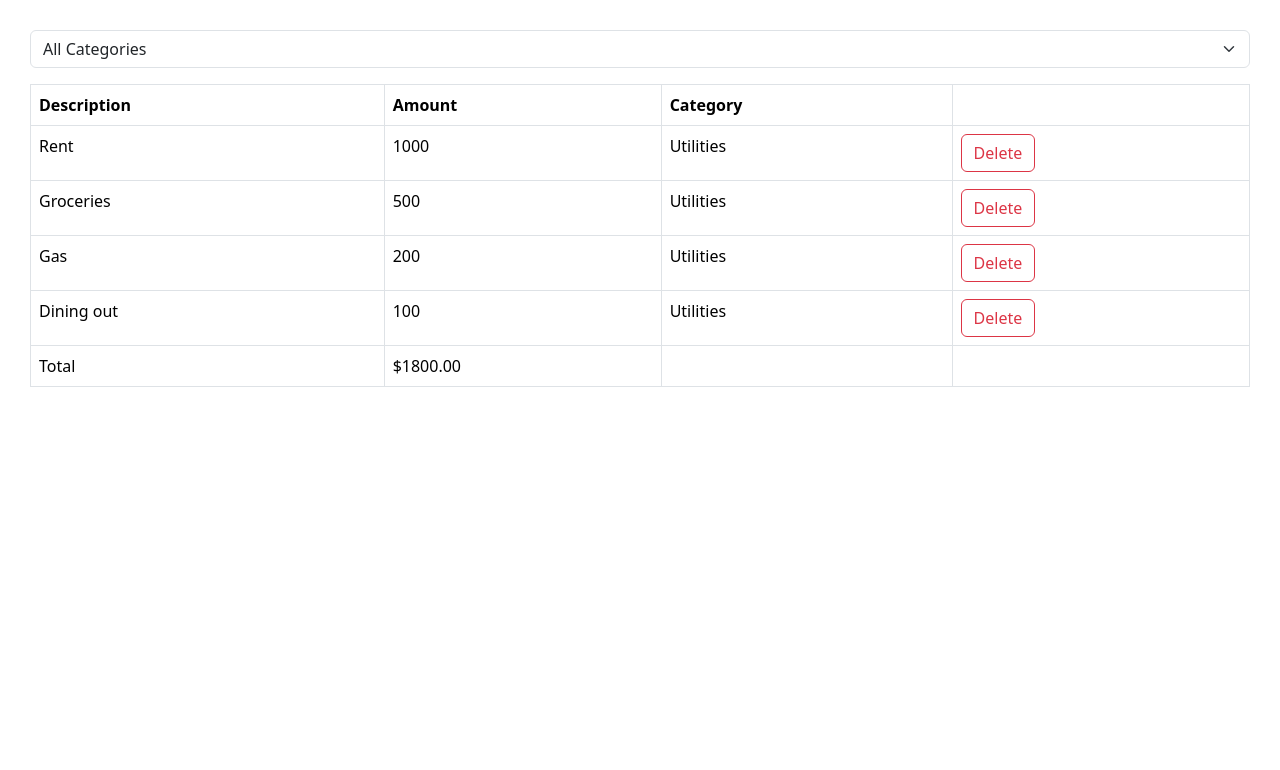
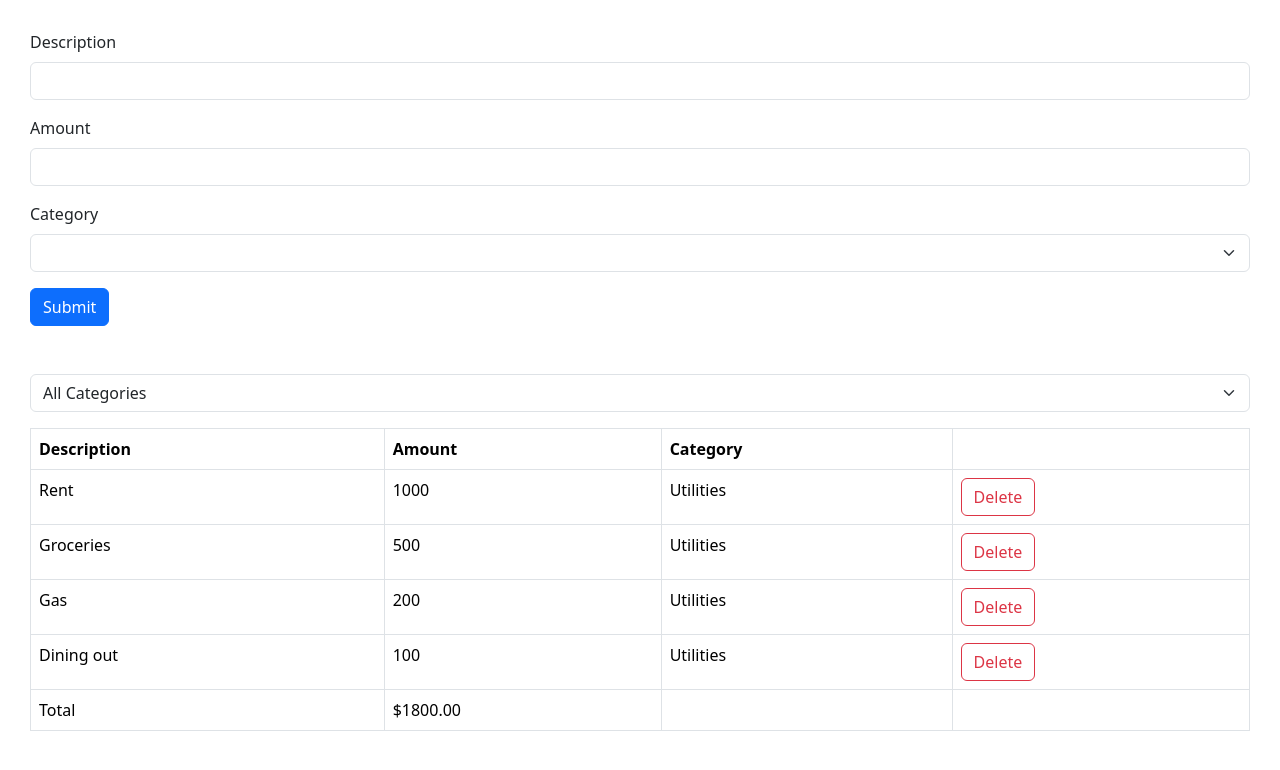
Before and after one commit to avgvustinee/react-typescript, a React (Vite) app: page / in a window 1280 px wide. Shown: the top 770 px of the page. Built offline with nearby package versions, Linux system fonts and the light colour scheme.

Commit message:
IntegratingReactHookFormAndZod commit

```diff
--- a/src/App.tsx
+++ b/src/App.tsx
@@ -1,6 +1,7 @@
 import { useState } from "react";
 import ExpenseList from "./expense-tracker/components/ExpenseList";
 import ExpenseFilter from "./expense-tracker/components/ExpenseFilter";
+import ExpenseForm from "./expense-tracker/components/ExpenseForm";
 
 const App = () => {
   const [selectedCategory, setSelectedCategory] = useState("");
@@ -17,6 +18,9 @@
 
   return (
     <div>
+      <div className="mb-5">
+        <ExpenseForm />
+      </div>
       <div className="mb-3">
         <ExpenseFilter
           onSelectCategory={(category) => setSelectedCategory(category)}
--- a/src/expense-tracker/components/ExpenseFilter.tsx
+++ b/src/expense-tracker/components/ExpenseFilter.tsx
@@ -1,3 +1,6 @@
+import { optional } from "zod";
+import categories from "../constants/expenseConstants";
+
 interface Props {
   onSelectCategory: (category: string) => void;
 }
@@ -9,9 +12,11 @@
       onChange={(event) => onSelectCategory(event.target.value)}
     >
       <option value="">All Categories</option>
-      <option value="Groceries">Groceries</option>
-      <option value="Utilities">Utilities</option>
-      <option value="Entertainment">Entertainment</option>
+      {categories.map((category) => (
+        <option key={category} value={category}>
+          {category}
+        </option>
+      ))}
     </select>
   );
 };
--- /dev/null
+++ b/src/expense-tracker/components/ExpenseForm.tsx
@@ -0,0 +1,81 @@
+import { z } from "zod";
+import { FieldValues, useForm } from "react-hook-form";
+import { zodResolver } from "@hookform/resolvers/zod";
+import categories from "../constants/expenseConstants";
+
+const schema = z.object({
+  description: z
+    .string()
+    .min(3, { message: "Description must be at least 3 characters" })
+    .max(50),
+  amount: z
+    .number({ invalid_type_error: "Age field is required" })
+    .min(0.001)
+    .max(100_000),
+  category: z.enum(categories, {
+    errorMap: () => ({ message: "Category is required" }),
+  }),
+});
+
+type ExpenseFormData = z.infer<typeof schema>;
+
+const ExpenseForm = () => {
+  const {
+    register,
+    handleSubmit,
+    formState: { errors, isValid },
+  } = useForm<ExpenseFormData>({ resolver: zodResolver(schema) });
+  const onSubmit = (data: FieldValues) => console.log(data);
+
+  return (
+    <form onSubmit={handleSubmit(onSubmit)}>
+      <div className="mb-3">
+        <label htmlFor="description" className="form-label">
+          Description
+        </label>
+        <input
+          {...register("description")}
+          id="description"
+          type="text"
+          className="form-control"
+        />
+        {errors.description && (
+          <p className="text-danger">{errors.description.message}</p>
+        )}
+      </div>
+      <div className="mb-3">
+        <label htmlFor="amount" className="form-label">
+          Amount
+        </label>
+        <input
+          {...register("amount", { valueAsNumber: true })}
+          id="amount"
+          type="number"
+          className="form-control"
+        />
+        {errors.amount && (
+          <p className="text-danger">{errors.amount.message}</p>
+        )}
+      </div>
+      <div className="mb-3">
+        <label htmlFor="category" className="form-label">
+          Category
+        </label>
+        <select {...register("category")} id="category" className="form-select">
+          <option value=""></option>
+          {categories.map((category) => (
+            <option key={category} value={category}>
+              {category}
+            </option>
+          ))}
+        </select>
+        {errors.category && (
+          <p className="text-danger">{errors.category.message}</p>
+        )}
+      </div>
+      <button className="btn btn-primary">Submit</button>
+    </form>
+  );
+};
+
+export default ExpenseForm;
--- /dev/null
+++ b/src/expense-tracker/constants/expenseConstants.ts
@@ -0,0 +1,3 @@
+const categories = ["Groceries", "Entertainment", "Utilities"] as const;
+
+export default categories;
```
